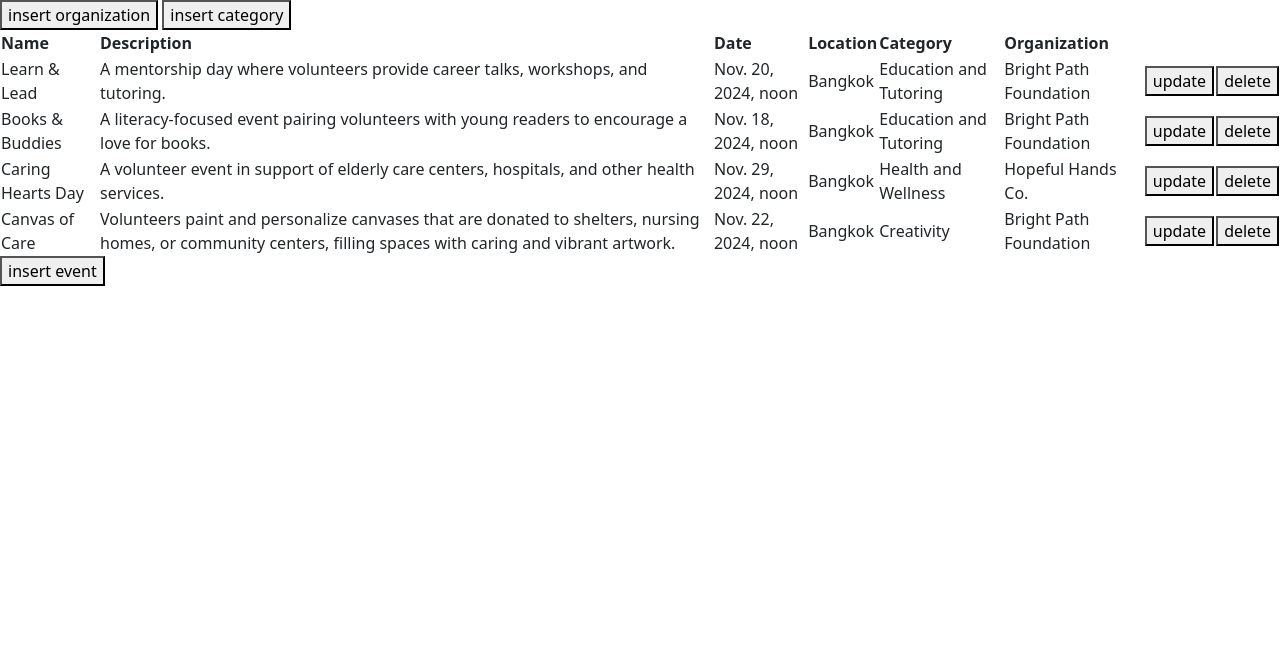
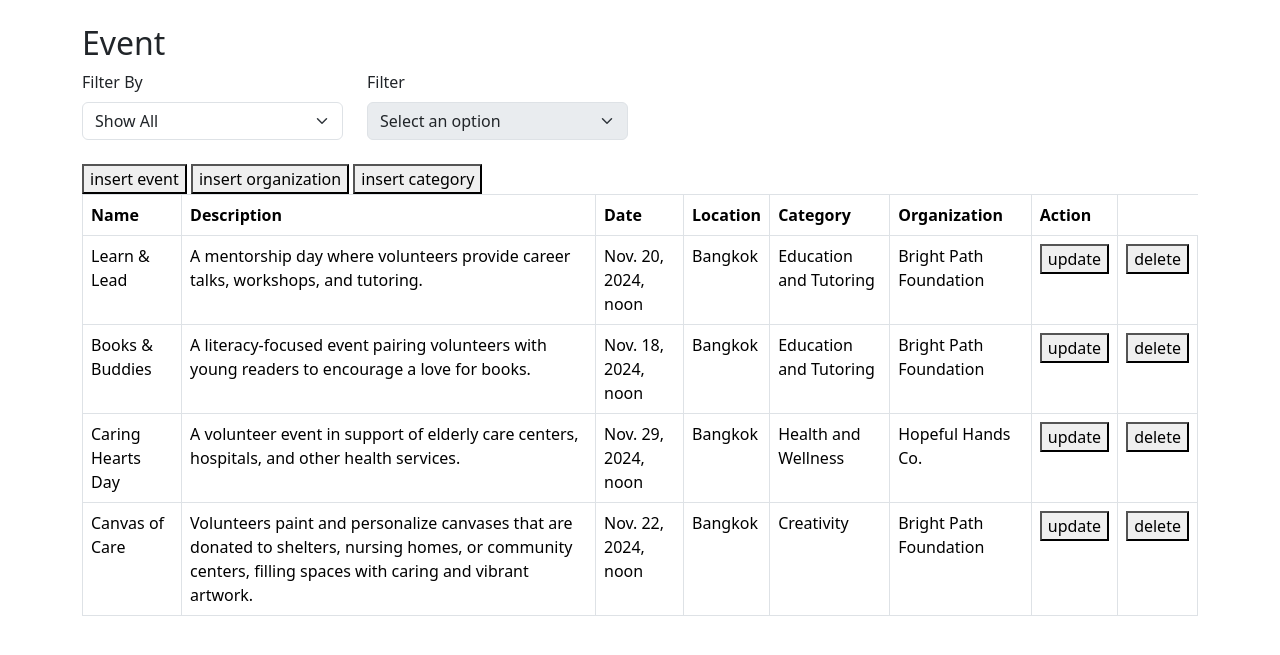
Before and after one commit to beau-beaubo/databaseproject, a Django app: page /nonprofit/event/ in a window 1280 px wide. Shown: the top 655 px of the page. Run offline with Django 5.2, Linux system fonts and the light colour scheme; data comes from the database, SQL or seed files in the repository.

Commit message:
Add dropdown that can link to each other

```diff
--- a/nonprofit/templates/nonprofit/event.html
+++ b/nonprofit/templates/nonprofit/event.html
@@ -2,11 +2,89 @@
 <html lang="en">
 <head>
     <meta charset="UTF-8">
-    <title>Title</title>
+    <title>Event Management</title>
     <link href="https://cdn.jsdelivr.net/npm/bootstrap@5.3.3/dist/css/bootstrap.min.css" rel="stylesheet" integrity="sha384-QWTKZyjpPEjISv5WaRU9OFeRpok6YctnYmDr5pNlyT2bRjXh0JMhjY6hW+ALEwIH" crossorigin="anonymous">
 </head>
 <body>
 <!-- Button trigger modal -->
+<div class="container mt-4">
+    <h2>Event</h2>
+
+    <!-- Filter Section -->
+    <div class="row mb-4">
+        <div class="col-md-3">
+            <label for="filterBy" class="form-label">Filter By</label>
+            <select class="form-select" id="filterBy">
+                <option value="all">Show All</option>
+                <option value="organization">Organization</option>
+                <option value="category">Category</option>
+            </select>
+        </div>
+        <div class="col-md-3">
+            <label for="filter" class="form-label">Filter</label>
+            <select class="form-select" id="filter" disabled>
+                <option value="">Select an option</option>
+            </select>
+        </div>
+    </div>
+
+    <button data-bs-toggle="modal" data-bs-target="#InsertEventModal">
+    insert event
+    </button>
+
+    <!-- ======= Modal of Insert Event======= -->
+    <div class="modal" tabindex="-1" id="InsertEventModal">
+        <div class="modal-dialog">
+            <div class="modal-content">
+                <div class="modal-header">
+                    <h5 class="modal-title">Update Event Details</h5>
+                    <button type="button" class="btn-close" data-bs-dismiss="modal" aria-label="Close"></button>
+                </div>
+                <div class="modal-body">
+                    <form id="insertVolunteerForm" method="POST" action="{% url 'nonprofit:insert_event' %}">
+                        {% csrf_token %}
+                        <div class="mb-3">
+                            <label for="eventName" class="form-label">Event Name</label>
+                            <input type="text" class="form-control" name="name" id="eventName" required>
+                        </div>
+                        <div class="mb-3">
+                            <label for="eventDescription" class="form-label">Description</label>
+                            <input type="text" class="form-control" name="description" id="eventDescription" required>
+                        </div>
+                        <div class="mb-3">
+                            <label for="eventDateTime" class="form-label">Date and Time</label>
+                            <input type="datetime-local" class="form-control" name="date" id="eventDateTime" required>
+                        </div>
+                        <div class="mb-3">
+                            <label for="eventLocation" class="form-label">Location</label>
+                            <input type="text" class="form-control" name="location" id="eventLocation" required>
+                        </div>
+                        <div class="mb-3">
+                            <label for="eventCategory" class="form-label">Category</label>
+                            <select class="form-control" name="category" id="eventCategory" required>
+                                <option value="" disabled>Select a category</option>
+                                {% for category in category_list %}
+                                <option value="{{ category.id }}" {% if category.id == event.category.id %}selected{% endif %}>{{ category.name }}</option>
+                                {% endfor %}
+                            </select>
+                        </div>
+                        <div class="mb-3">
+                            <label for="eventOrganization" class="form-label">Organization</label>
+                            <select class="form-control" name="organization" id="eventOrganization" required>
+                                <option value="" disabled>Select a organization</option>
+                                {% for organization in organization_list %}
+                                <option value="{{ organization.id }}" {% if organization.id == event.organization.id %}selected{% endif %}>{{ organization.name }}</option>
+                                {% endfor %}
+                            </select>
+                        </div>
+                        <button type="submit" class="btn btn-primary fade-button">save</button>
+                    </form>
+                </div>
+            </div>
+        </div>
+    </div>
+
+
     <button data-bs-toggle="modal" data-bs-target="#InsertOrganizationModal">
     insert organization
     </button>
@@ -64,58 +142,8 @@
         </div>
     </div>
 
-<!-- ======= Modal of Insert Event======= -->
-<div class="modal" tabindex="-1" id="InsertEventModal">
-    <div class="modal-dialog">
-        <div class="modal-content">
-            <div class="modal-header">
-                <h5 class="modal-title">Update Event Details</h5>
-                <button type="button" class="btn-close" data-bs-dismiss="modal" aria-label="Close"></button>
-            </div>
-            <div class="modal-body">
-                <form id="insertVolunteerForm" method="POST" action="{% url 'nonprofit:insert_event' %}">
-                    {% csrf_token %}
-                    <div class="mb-3">
-                        <label for="eventName" class="form-label">Event Name</label>
-                        <input type="text" class="form-control" name="name" id="eventName" required>
-                    </div>
-                    <div class="mb-3">
-                        <label for="eventDescription" class="form-label">Description</label>
-                        <input type="text" class="form-control" name="description" id="eventDescription" required>
-                    </div>
-                    <div class="mb-3">
-                        <label for="eventDateTime" class="form-label">Date and Time</label>
-                        <input type="datetime-local" class="form-control" name="date" id="eventDateTime" required>
-                    </div>
-                    <div class="mb-3">
-                        <label for="eventLocation" class="form-label">Location</label>
-                        <input type="text" class="form-control" name="location" id="eventLocation" required>
-                    </div>
-                    <div class="mb-3">
-                        <label for="eventCategory" class="form-label">Category</label>
-                        <select class="form-control" name="category" id="eventCategory" required>
-                            <option value="" disabled>Select a category</option>
-                            {% for category in category_list %}
-                            <option value="{{ category.id }}" {% if category.id == event.category.id %}selected{% endif %}>{{ category.name }}</option>
-                            {% endfor %}
-                        </select>
-                    </div>
-                    <div class="mb-3">
-                        <label for="eventOrganization" class="form-label">Organization</label>
-                        <select class="form-control" name="organization" id="eventOrganization" required>
-                            <option value="" disabled>Select a organization</option>
-                            {% for organization in organization_list %}
-                            <option value="{{ organization.id }}" {% if organization.id == event.organization.id %}selected{% endif %}>{{ organization.name }}</option>
-                            {% endfor %}
-                        </select>
-                    </div>
-                    <button type="submit" class="btn btn-primary fade-button">save</button>
-                </form>
-            </div>
-        </div>
-    </div>
-</div>
-<table>
+    <!-- Event Table -->
+    <table class="table table-bordered">
         <thead>
             <tr>
                 <th>Name</th>
@@ -124,17 +152,18 @@
                 <th>Location</th>
                 <th>Category</th>
                 <th>Organization</th>
+                <th>Action</th>
             </tr>
         </thead>
-    <tbody>
+        <tbody id="eventTable">
             {% for event in event_list %}
-        <tr>
+            <tr data-organization="{{ event.organization.id }}" data-category="{{ event.category.id }}" data-location="{{ event.location }}">
                 <td>{{ event.name }}</td>
                 <td>{{ event.description }}</td>
                 <td>{{ event.date }}</td>
                 <td>{{ event.location }}</td>
-            <td>{{ event.category }}</td>
-            <td>{{ event.organization }}</td>
+                <td>{{ event.category.name }}</td>
+                <td>{{ event.organization.name }}</td>
                  <td>
                 <button data-bs-toggle="modal" data-bs-target="#updateEventModal-{{ event.id }}">
                     update
@@ -200,9 +229,30 @@
             {% endfor %}
         </tbody>
     </table>
-<button data-bs-toggle="modal" data-bs-target="#InsertEventModal">
-    insert event
-</button>
+</div>
+
+<script src="https://cdn.jsdelivr.net/npm/bootstrap@5.3.3/dist/js/bootstrap.bundle.min.js" integrity="sha384-YvpcrYf0tY3lHB60NNkmXc5s9fDVZLESaAA55NDzOxhy9GkcIdslK1eN7N6jIeHz" crossorigin="anonymous"></script>
+<script>
+    document.addEventListener("DOMContentLoaded", function () {
+        const filterBy = document.getElementById('filterBy');
+        const filter = document.getElementById('filter');
+        filterBy.addEventListener('change', function () {
+            const selectedOption = filterBy.value;
+            filter.innerHTML = '<option value="">Select an option</option>';
+            filter.disabled = selectedOption === 'all';
+            let options = [];
+            if (selectedOption === "organization") {
+                options = [{% for org in organization_list %}{ id: '{{ org.id }}', name: '{{ org.name }}' }, {% endfor %}];
+            } else if (selectedOption === "category") {
+                options = [{% for cat in category_list %}{ id: '{{ cat.id }}', name: '{{ cat.name }}' }, {% endfor %}];
+            } else if (selectedOption === "location") {
+                options = [...new Set([...document.querySelectorAll('#eventTable tr')].map(row => row.dataset.location))];
+            }
+            options.forEach(option => {
+                filter.innerHTML += `<option value="${option.id}">${option.name}</option>`;
+            });
+        });
+    });
+</script>
 </body>
-<script src="https://cdn.jsdelivr.net/npm/bootstrap@5.3.3/dist/js/bootstrap.bundle.min.js" integrity="sha384-YvpcrYf0tY3lHB60NNkmXc5s9fDVZLESaAA55NDzOxhy9GkcIdslK1eN7N6jIeHz" crossorigin="anonymous"></script>
 </html>
```
Lines whose indentation alone changed are shown as unchanged.
